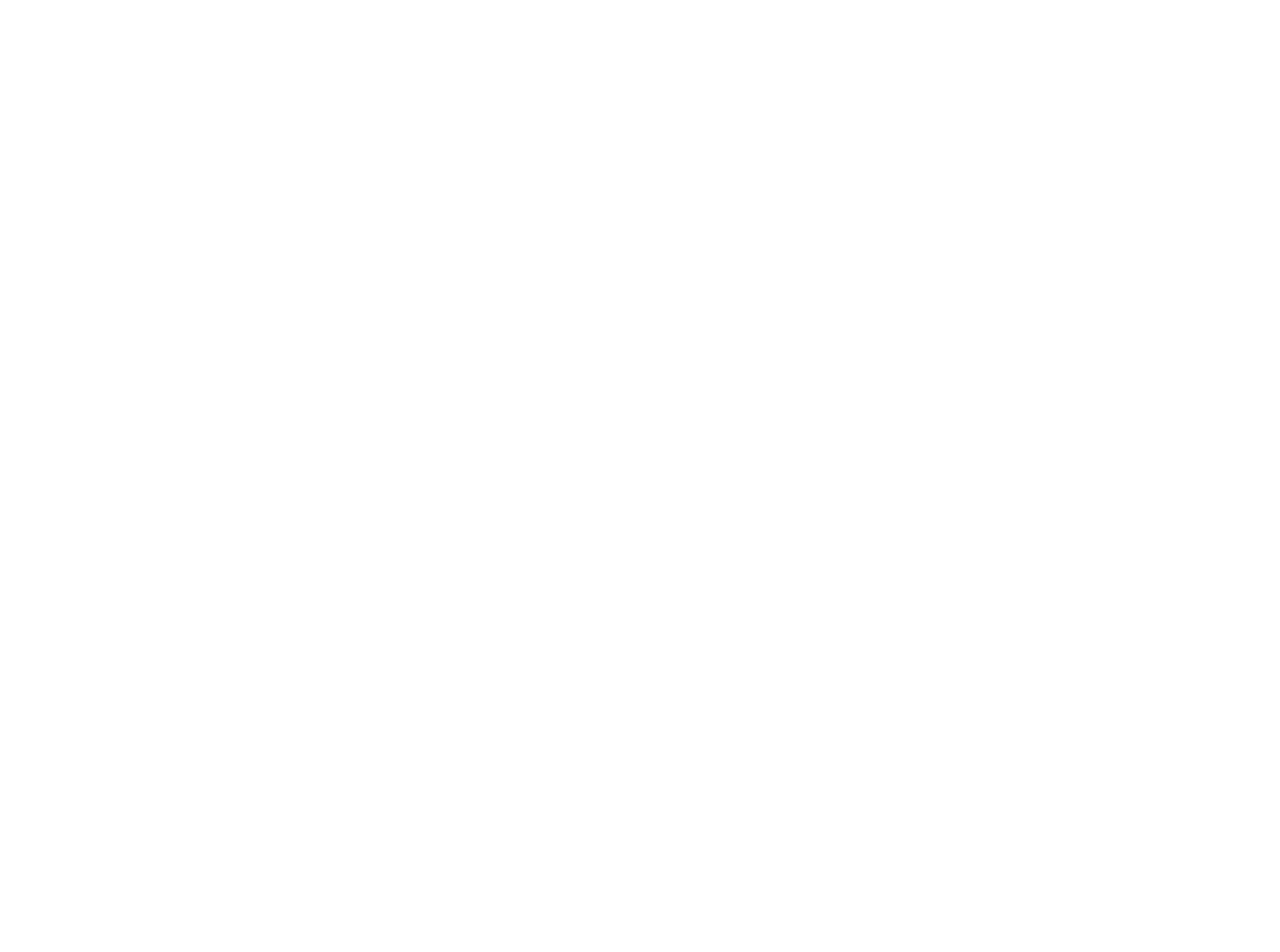
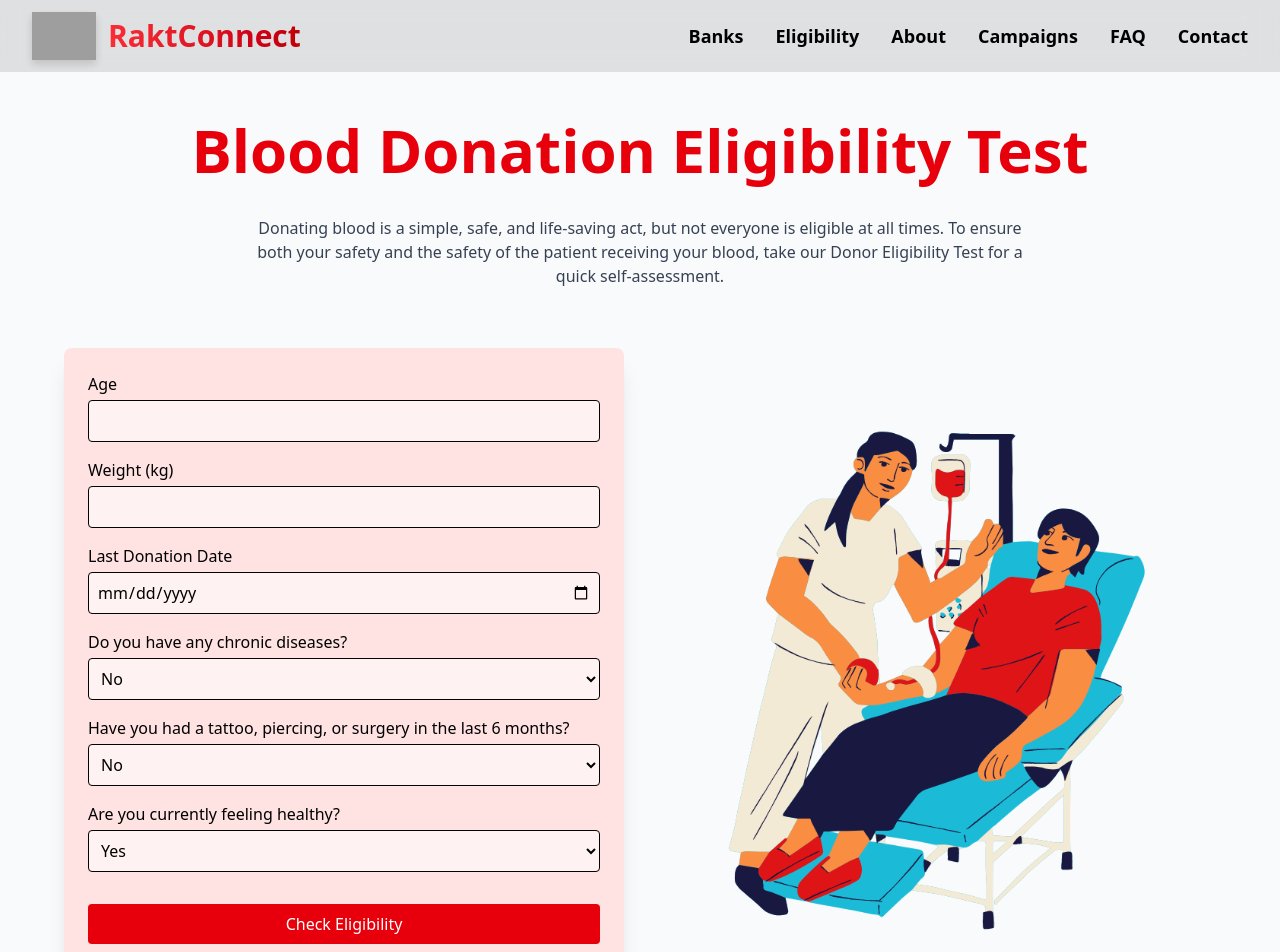
Before and after one commit to adityas1309/RaktConnect, a React (Vite) app in the folder client/: page /eligibility in a window 1280 px wide. Before the commit this address had no page. Shown: the top 952 px of the page. Before the commit the page ends 800 px from the top, so only its background shows below. Built offline with nearby package versions, Linux system fonts and the light colour scheme; grey boxes are pictures that could not be loaded.

Commit message:
Donor Eligibility Functionality

```diff
--- a/client/src/App.jsx
+++ b/client/src/App.jsx
@@ -20,6 +20,7 @@ import Donations from "./components/donor/Donations";
 import EligibilityChecker from "./components/donor/EligibilityChecker";
 import BloodRequestManagement from "./components/hospital/BloodRequestManagement";
 import Disease from "./components/patient/Disease";
+import Eligibility from "./components/Landing/Eligibility";
 
 const AppLayout = () => {
   return (
@@ -40,6 +41,7 @@ function App() {
           <Route path="/contact" element={<Contact />} />
           <Route path="/campaigns" element={<Campaigns />} />
           <Route path="/faq" element={<FAQ />} />
+          <Route path="/eligibility" element={<Eligibility />} />
           <Route path="/banks" element={<BloodBanks />} />
         </Route>
         <Route path="/login" element={<Auth />} />
--- /dev/null
+++ b/client/src/components/Landing/Eligibility.jsx
@@ -0,0 +1,114 @@
+import React, { useState } from 'react'
+import { format, differenceInMonths } from "date-fns";
+import bloodDonationImg from '/public/bloodDonation.png'
+
+const Eligibility = () => {
+
+    const[formData, setFormData]= useState({
+        age:"", weight: "", lastDonation: "", chronicDisease: "No", diseaseName: "", recentProcedure: "No", feelingHealthy: "Yes",
+    });
+
+    const [eligibility, setEligibility] = useState(null);
+
+    const handleChange = (e) => {
+      const { name, value } = e.target;
+      setFormData((prev) => ({ ...prev, [name]: value }));
+    };
+
+    const checkEligibility = () => {
+      if (!formData.age || !formData.weight || !formData.lastDonation) {
+        setEligibility("Please fill out all required fields.");
+        return;
+      }
+
+      const age = Number(formData.age);
+      const weight = Number(formData.weight);
+      const lastDonationDate = new Date(formData.lastDonation);
+      const monthsSinceLastDonation = differenceInMonths(new Date(), lastDonationDate);
+
+
+      if (age < 18 || age > 65) {
+        setEligibility("Not eligible: Age must be between 18 and 65.");
+      } else if (weight < 50) {
+        setEligibility("Not eligible: Minimum weight should be more than 50 kg.");
+      } else if (formData.chronicDisease === "Yes" && !formData.diseaseName.trim()) {
+        setEligibility("Not eligible: Please specify your chronic disease.");
+      } else if (formData.chronicDisease === "Yes") {
+        setEligibility("Not eligible: You have a chronic disease.");
+      } else if (formData.recentProcedure === "Yes") {
+        setEligibility("Not eligible: Wait 6 months after tattoo/piercing/surgery.");
+      } else if (formData.feelingHealthy === "No") {
+        setEligibility("Not eligible: You must be in good health to donate.");
+      } else if (monthsSinceLastDonation < 3) {
+        setEligibility("Not eligible: You must wait at least 3 months between donations.");
+      } else {
+        setEligibility("Eligible: You meet the requirements to donate blood.");
+      }
+    };
+
+    return (
+      <div className="min-h-screen bg-gray-50 pt-24 px-4 pb-20">
+        <h1 className="text-6xl font-extrabold text-center text-red-600 mb-3 p-6">Blood Donation Eligibility Test</h1>
+        <p className="text-center max-w-3xl mx-auto text-m font-medium mb-10 text-gray-700 pb-5">
+          Donating blood is a simple, safe, and life-saving act, but not everyone is eligible at all times.
+          To ensure both your safety and the safety of the patient receiving your blood, take our Donor Eligibility Test for a quick self-assessment.
+        </p>
+        <div className="flex flex-col md:flex-row gap-8 items-start max-w-6xl mx-auto">
+          <div className="w-full md:w-1/2">
+            <div className="p-6 space-y-4 shadow-xl bg-red-100 rounded-lg">
+              <div className="space-y-1">
+                <label className="block font-medium">Age</label>
+                <input className="w-full border p-2 rounded bg-red-50" type="number" name="age" value={formData.age} onChange={handleChange}/>
+              </div>
+              <div className="space-y-1">
+                <label className="block font-medium">Weight (kg)</label>
+                <input className="w-full border p-2 rounded bg-red-50" type="number" name="weight" value={formData.weight} onChange={handleChange}/>
+              </div>
+              <div className="space-y-1">
+                <label className="block font-medium">Last Donation Date</label>
+                <input className="w-full border p-2 rounded bg-red-50" type="date" name="lastDonation" value={formData.lastDonation} onChange={handleChange}/>
+              </div>
+              <div className="space-y-1">
+                <label className="block font-medium">Do you have any chronic diseases?</label>
+                <select name="chronicDisease" value={formData.chronicDisease} onChange={handleChange} className="w-full border p-2 rounded bg-red-50">
+                  <option value="No">No</option>
+                  <option value="Yes">Yes</option>
+                </select>
+              </div>
+              {formData.chronicDisease === "Yes" && (
+                <div className="space-y-1">
+                  <label className="block font-medium">If Yes, please specify</label>
+                  <input className="w-full border p-2 rounded bg-red-50" name="diseaseName" value={formData.diseaseName} onChange={handleChange}/>
+                </div>
+              )}
+              <div className="space-y-1">
+                <label className="block font-medium">Have you had a tattoo, piercing, or surgery in the last 6 months?</label>
+                <select name="recentProcedure" value={formData.recentProcedure} onChange={handleChange} className="w-full border p-2 rounded bg-red-50">
+                  <option value="No">No</option>
+                  <option value="Yes">Yes</option>
+                </select>
+              </div>
+              <div className="space-y-1">
+                <label className="block font-medium">Are you currently feeling healthy?</label>
+                <select name="feelingHealthy" value={formData.feelingHealthy} onChange={handleChange} className="w-full border p-2 rounded bg-red-50">
+                  <option value="Yes">Yes</option>
+                  <option value="No">No</option>
+                </select>
+              </div>
+              <button className="w-full mt-4 bg-red-600 text-white py-2 px-4 rounded hover:bg-red-700 transition" onClick={checkEligibility}>Check Eligibility</button>
+              {eligibility && (
+                <div className="mt-4 p-4 bg-red-50 rounded text-center font-medium">
+                  {eligibility}
+                </div>
+              )}
+            </div>
+          </div>
+          <div className="w-full md:w-1/2 flex justify-center items-center">
+            <img src={bloodDonationImg} alt="Donate Blood" className="pt-15 w-full max-w-md object-contain"/>
+          </div>
+        </div>
+      </div>
+    )
+}
+
+export default Eligibility
--- a/client/src/components/Landing/Navbar.jsx
+++ b/client/src/components/Landing/Navbar.jsx
@@ -26,7 +26,7 @@ const Navbar = () => {
     };
   }, []);
 
-  const navItems = ["banks", "about", "campaigns", "FAQ", "contact"];
+  const navItems = ["banks","eligibility", "about", "campaigns", "FAQ", "contact"];
   const isLandingPage = currentPath === "/";
 
   return (
--- a/package.json
+++ b/package.json
@@ -10,6 +10,7 @@
     "lint": "npm run lint --workspace=client"
   },
   "dependencies": {
-    "concurrently": "^9.1.2"
+    "concurrently": "^9.1.2",
+    "date-fns": "^4.1.0"
   }
 }
```
Also changed, not shown: client/public/bloodDonation.png (added), 1 other file (tests, documents, lock files or other folders).
